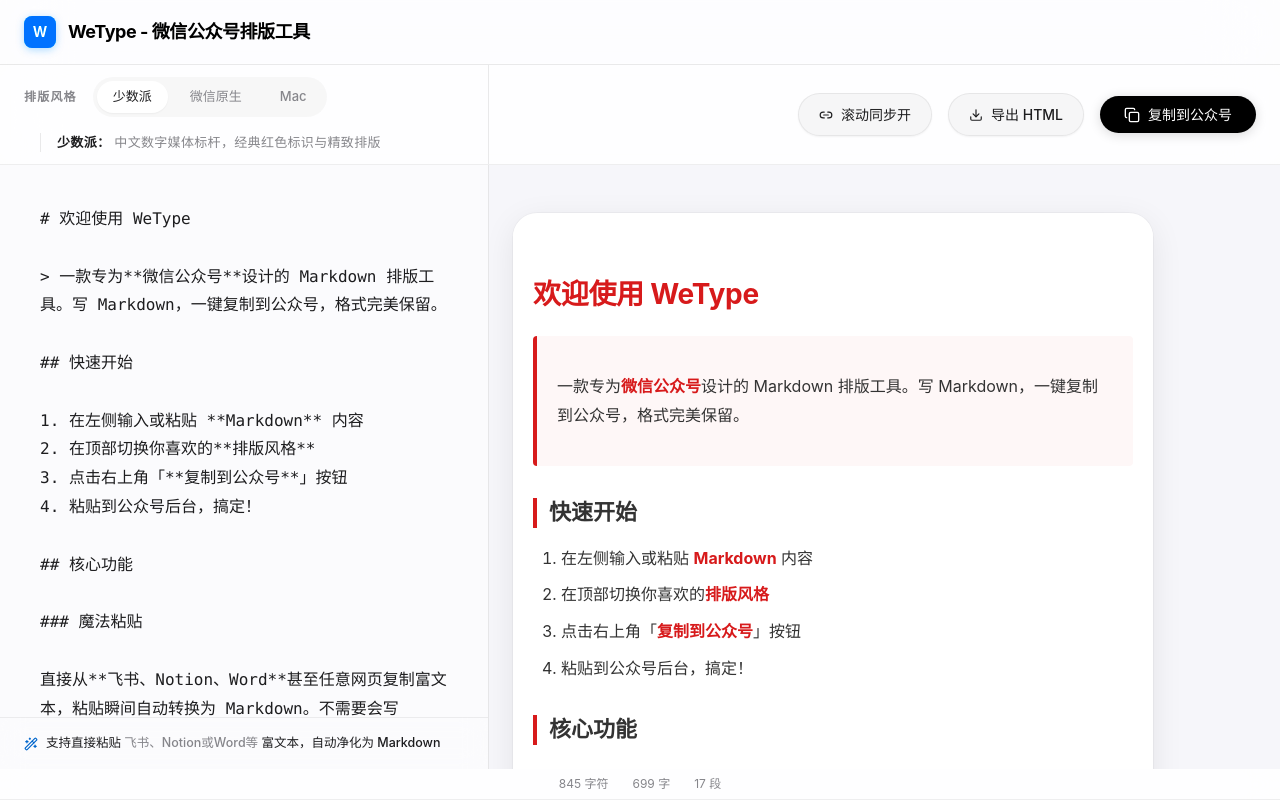
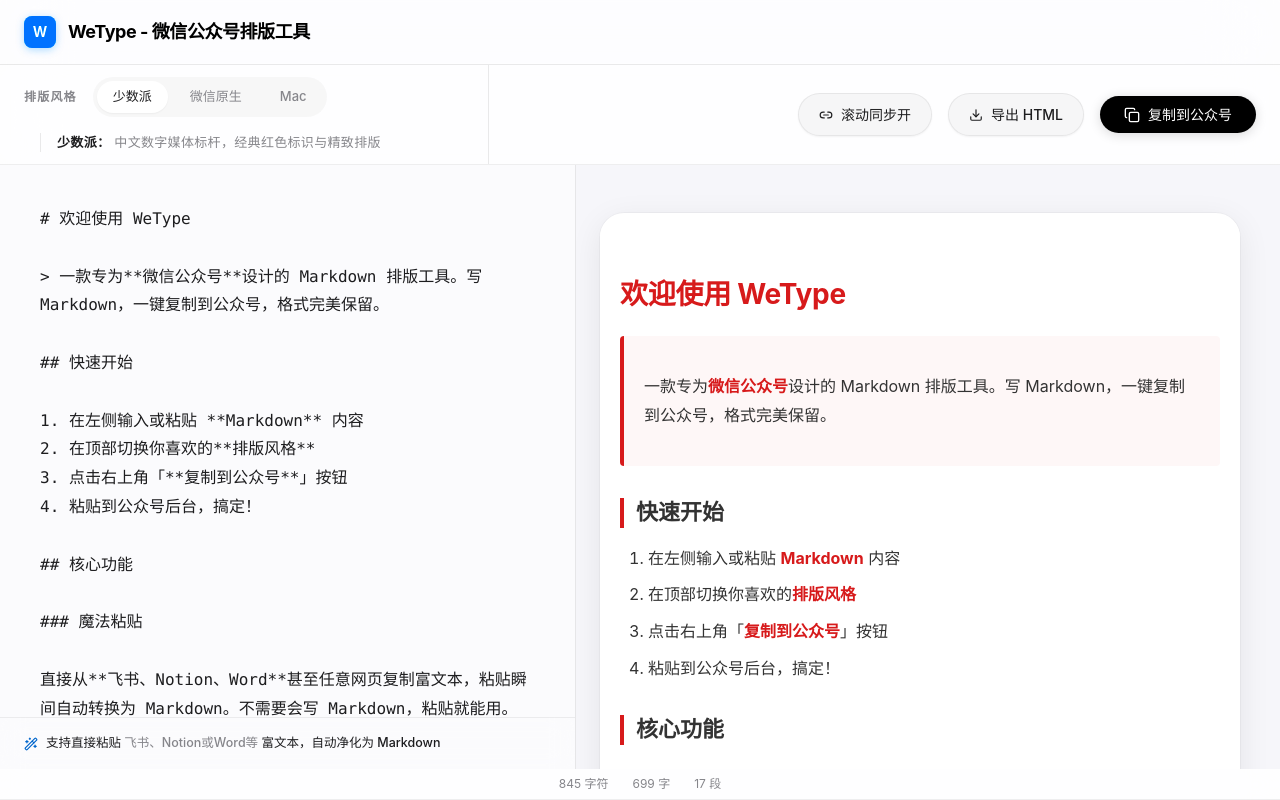
Before and after one commit to qinchanggui/wetype, a React (Vite) app: page / in a window 1280 px wide. Built offline with nearby package versions, Linux system fonts and the light colour scheme; what turndown-plugin-gfm would draw is missing.

Commit message:
fix: adjust layout to 45:55 ratio and remove preview panel min-height

```diff
--- a/src/App.tsx
+++ b/src/App.tsx
@@ -189,7 +189,7 @@
             </div>
 
             {/* 编辑区 & 预览区 */}
-            <main className="flex-1 overflow-hidden grid grid-cols-1 md:grid-cols-[38.2fr_61.8fr] relative">
+            <main className="flex-1 overflow-hidden grid grid-cols-1 md:grid-cols-[45fr_55fr] relative">
                 <div className={`${activePanel === 'editor' ? 'flex' : 'hidden'} md:flex flex-col overflow-hidden`}>
                     <EditorPanel
                         markdownInput={markdownInput}
--- a/src/components/PreviewPanel.tsx
+++ b/src/components/PreviewPanel.tsx
@@ -27,7 +27,7 @@
             ref={previewScrollRef}
             data-testid="preview-scroll"
             onScroll={scrollSyncEnabled ? onPreviewScroll : undefined}
-            className="relative overflow-y-auto no-scrollbar bg-[#f2f2f7]/50 flex flex-col z-20 flex-1 min-h-0 w-full overflow-x-hidden"
+            className="relative overflow-y-auto no-scrollbar bg-[#f2f2f7]/50 flex flex-col z-20 w-full overflow-x-hidden"
         >
             <div className="mt-12 mb-32 ml-4 md:ml-6 mr-auto w-[640px] max-w-[95%] h-fit">
                 <div className="bg-white rounded-[24px] overflow-hidden shadow-apple-lg ring-1 ring-[#00000008] border-t border-white/50 w-full">
```
